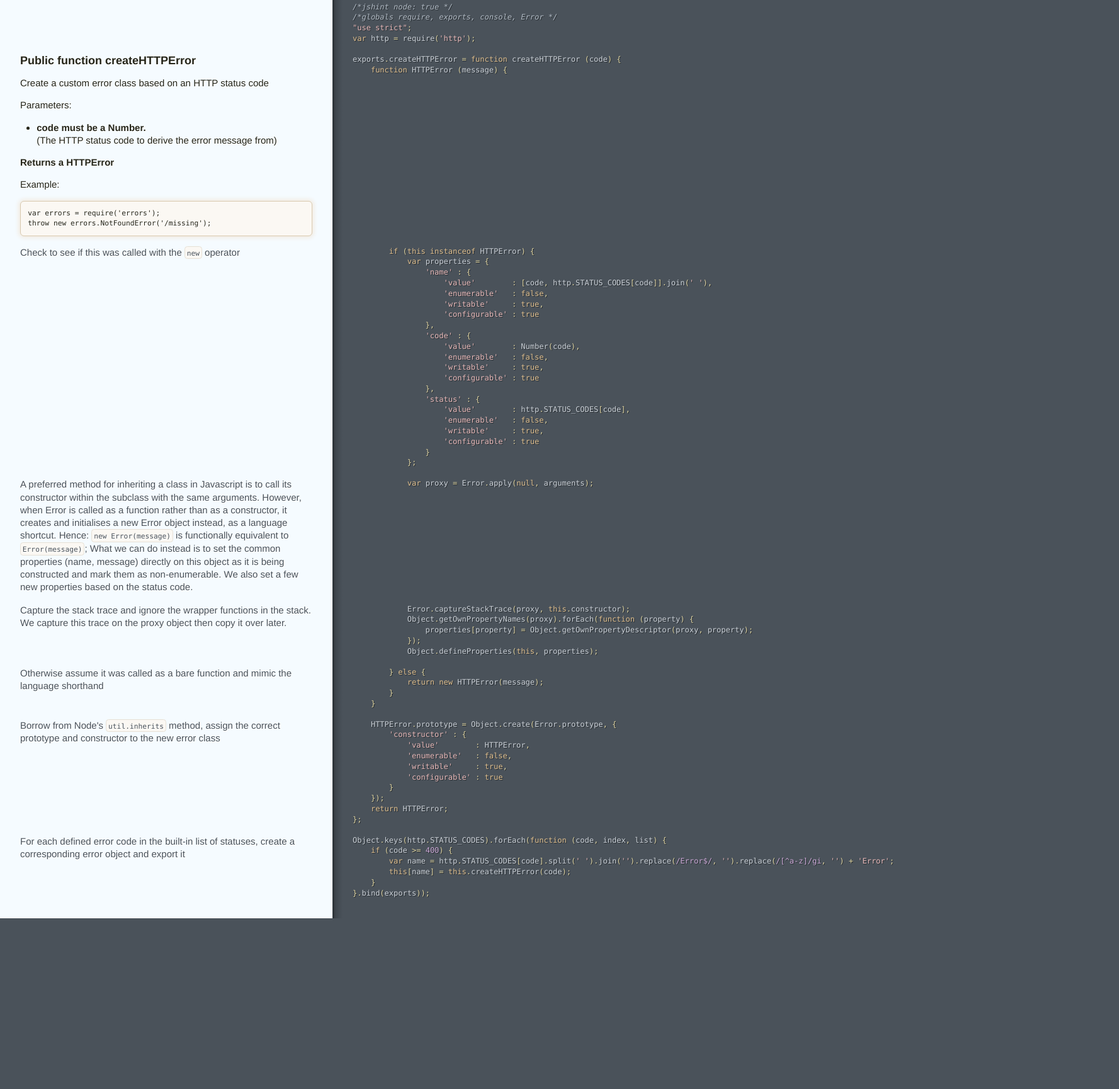
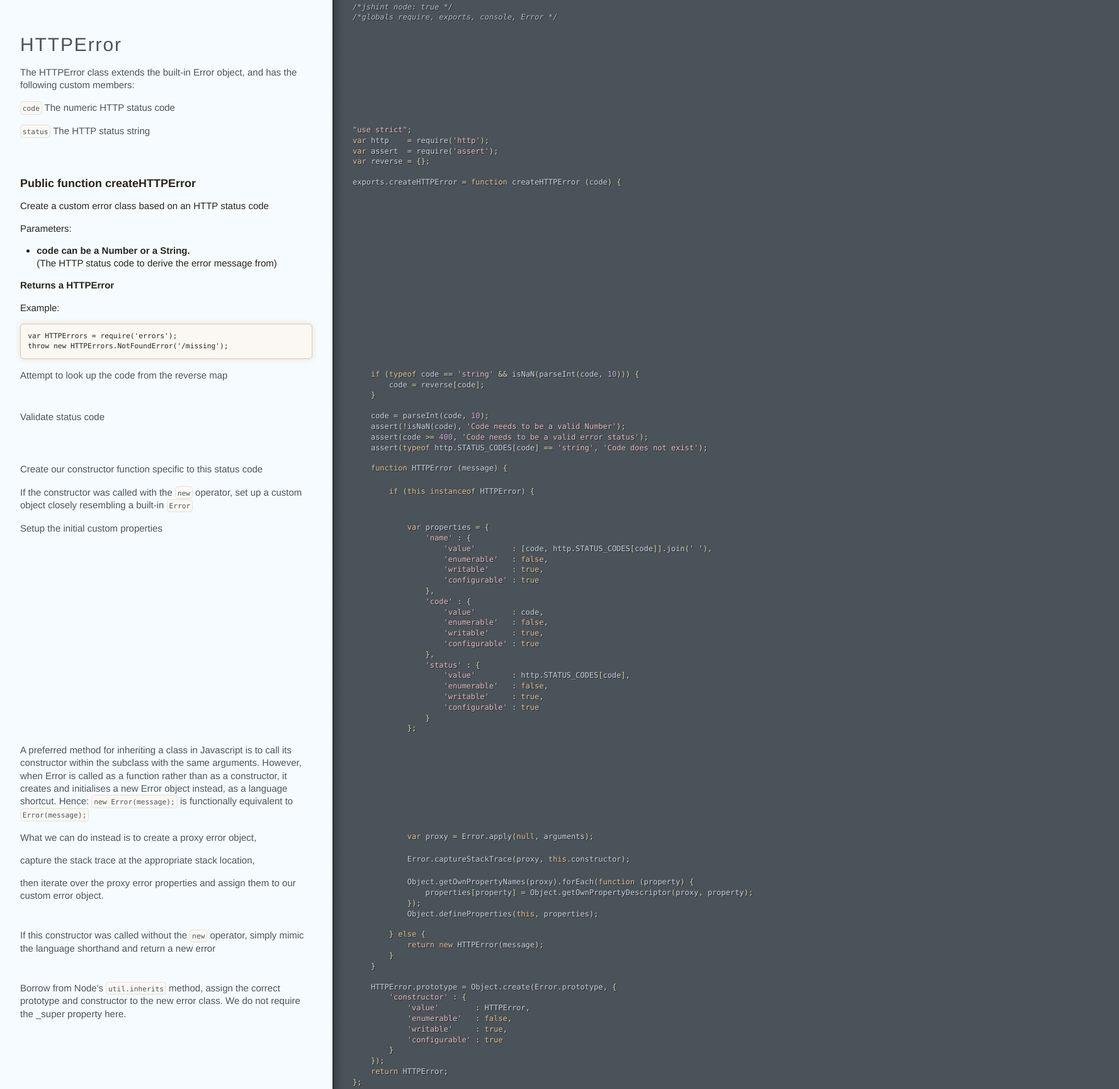
Before and after one commit to jproulx/node-http-error, a plain HTML site: page index.html in a window 1280 px wide. Shown: the part 63-1792 px from the top of the page at 63% size, 1777 px wide, since content can reach past the window. Before the commit the page ends 1521 px from the top, so only its background shows below. Drawn offline with Linux system fonts and the light colour scheme.

Commit message:
Generated documentation for 329d6fd0bdad02375d71637bb24e18695f1d8382

```diff
--- a/assets/behavior.js
+++ b/assets/behavior.js
@@ -24,7 +24,17 @@ f.event={add:function(a,c,d,e,g){var h,i,j,k,l,m,n,o,p,q,r,s;if(!(a.nodeType===3
         "title": "index"
       },
       "depth": 1,
-      "outline": []
+      "outline": [
+        {
+          "type": "heading",
+          "data": {
+            "level": 2,
+            "title": "HTTPError",
+            "slug": "httperror"
+          },
+          "depth": 2
+        }
+      ]
     }
   ];
 
--- a/index.html
+++ b/index.html
@@ -1,25 +1,32 @@
 <!DOCTYPE html><html lang="en"><head><title>index</title></head><meta http-equiv="Content-Type" content="text/html; charset=utf-8"><meta name="viewport" content="width=device-width, initial-scale=1.0, minimum-scale=1.0, maximum-scale=1.0"><meta name="groc-relative-root" content=""><meta name="groc-document-path" content="index"><meta name="groc-project-path" content="index.js"><meta name="groc-github-url" content="https://github.com/jproulx/node-http-error"><link rel="stylesheet" type="text/css" media="all" href="assets/style.css"><script type="text/javascript" src="assets/behavior.js"></script><body><div id="meta"><div class="file-path"><a href="https://github.com/jproulx/node-http-error/blob/master/index.js">index.js</a></div></div><div id="document"><div class="segment"><div class="code"><div class="wrapper"><span class="cm">/*jshint node: true */</span>
-<span class="cm">/*globals require, exports, console, Error */</span>
-<span class="s2">&quot;use strict&quot;</span><span class="p">;</span>
-<span class="kd">var</span> <span class="nx">http</span> <span class="o">=</span> <span class="nx">require</span><span class="p">(</span><span class="s1">&#39;http&#39;</span><span class="p">);</span></div></div></div><div class="segment"><div class="comments doc-section doc-section-public"><div class="wrapper"><p><span class='doc-section-header'>Public function createHTTPError</span></p>
+<span class="cm">/*globals require, exports, console, Error */</span></div></div></div><div class="segment"><div class="comments "><div class="wrapper"><h2 id="httperror">HTTPError</h2>
+
+<p>The HTTPError class extends the built-in Error object, and has the following custom members:</p></div></div></div><div class="segment"><div class="comments "><div class="wrapper"><p><code>code</code> The numeric HTTP status code</p></div></div></div><div class="segment"><div class="comments "><div class="wrapper"><p><code>status</code> The HTTP status string</p></div></div><div class="code"><div class="wrapper"><span class="s2">&quot;use strict&quot;</span><span class="p">;</span>
+<span class="kd">var</span> <span class="nx">http</span>    <span class="o">=</span> <span class="nx">require</span><span class="p">(</span><span class="s1">&#39;http&#39;</span><span class="p">);</span>
+<span class="kd">var</span> <span class="nx">assert</span>  <span class="o">=</span> <span class="nx">require</span><span class="p">(</span><span class="s1">&#39;assert&#39;</span><span class="p">);</span>
+<span class="kd">var</span> <span class="nx">reverse</span> <span class="o">=</span> <span class="p">{};</span></div></div></div><div class="segment"><div class="comments doc-section doc-section-public"><div class="wrapper"><p><span class='doc-section-header'>Public function createHTTPError</span></p>
 
 <p>Create a custom error class based on an HTTP status code</p>
 
 <p>Parameters:</p>
 
 <ul>
-<li><strong>code must be a Number.</strong><br/>(The HTTP status code to derive the error message from)</li>
+<li><strong>code can be a Number or a String.</strong><br/>(The HTTP status code to derive the error message from)</li>
 </ul>
 
 <p><strong>Returns a HTTPError</strong></p>
 
 <p>Example:</p>
 
-<pre><code>var errors = require('errors');
-throw new errors.NotFoundError('/missing');
-</code></pre></div></div><div class="code"><div class="wrapper"><span class="nx">exports</span><span class="p">.</span><span class="nx">createHTTPError</span> <span class="o">=</span> <span class="kd">function</span> <span class="nx">createHTTPError</span> <span class="p">(</span><span class="nx">code</span><span class="p">)</span> <span class="p">{</span>
-    <span class="kd">function</span> <span class="nx">HTTPError</span> <span class="p">(</span><span class="nx">message</span><span class="p">)</span> <span class="p">{</span></div></div></div><div class="segment"><div class="comments "><div class="wrapper"><p>Check to see if this was called with the <code>new</code> operator</p></div></div><div class="code"><div class="wrapper">        <span class="k">if</span> <span class="p">(</span><span class="k">this</span> <span class="k">instanceof</span> <span class="nx">HTTPError</span><span class="p">)</span> <span class="p">{</span>
-            <span class="kd">var</span> <span class="nx">properties</span> <span class="o">=</span> <span class="p">{</span>
+<pre><code>var HTTPErrors = require('errors');
+throw new HTTPErrors.NotFoundError('/missing');
+</code></pre></div></div><div class="code"><div class="wrapper"><span class="nx">exports</span><span class="p">.</span><span class="nx">createHTTPError</span> <span class="o">=</span> <span class="kd">function</span> <span class="nx">createHTTPError</span> <span class="p">(</span><span class="nx">code</span><span class="p">)</span> <span class="p">{</span></div></div></div><div class="segment"><div class="comments "><div class="wrapper"><p>Attempt to look up the code from the reverse map</p></div></div><div class="code"><div class="wrapper">    <span class="k">if</span> <span class="p">(</span><span class="k">typeof</span> <span class="nx">code</span> <span class="o">==</span> <span class="s1">&#39;string&#39;</span> <span class="o">&amp;&amp;</span> <span class="nb">isNaN</span><span class="p">(</span><span class="nb">parseInt</span><span class="p">(</span><span class="nx">code</span><span class="p">,</span> <span class="mi">10</span><span class="p">)))</span> <span class="p">{</span>
+        <span class="nx">code</span> <span class="o">=</span> <span class="nx">reverse</span><span class="p">[</span><span class="nx">code</span><span class="p">];</span>
+    <span class="p">}</span></div></div></div><div class="segment"><div class="comments "><div class="wrapper"><p>Validate status code</p></div></div><div class="code"><div class="wrapper">    <span class="nx">code</span> <span class="o">=</span> <span class="nb">parseInt</span><span class="p">(</span><span class="nx">code</span><span class="p">,</span> <span class="mi">10</span><span class="p">);</span>
+    <span class="nx">assert</span><span class="p">(</span><span class="o">!</span><span class="nb">isNaN</span><span class="p">(</span><span class="nx">code</span><span class="p">),</span> <span class="s1">&#39;Code needs to be a valid Number&#39;</span><span class="p">);</span>
+    <span class="nx">assert</span><span class="p">(</span><span class="nx">code</span> <span class="o">&gt;=</span> <span class="mi">400</span><span class="p">,</span> <span class="s1">&#39;Code needs to be a valid error status&#39;</span><span class="p">);</span>
+    <span class="nx">assert</span><span class="p">(</span><span class="k">typeof</span> <span class="nx">http</span><span class="p">.</span><span class="nx">STATUS_CODES</span><span class="p">[</span><span class="nx">code</span><span class="p">]</span> <span class="o">==</span> <span class="s1">&#39;string&#39;</span><span class="p">,</span> <span class="s1">&#39;Code does not exist&#39;</span><span class="p">);</span></div></div></div><div class="segment"><div class="comments "><div class="wrapper"><p>Create our constructor function specific to this status code</p></div></div><div class="code"><div class="wrapper">    <span class="kd">function</span> <span class="nx">HTTPError</span> <span class="p">(</span><span class="nx">message</span><span class="p">)</span> <span class="p">{</span></div></div></div><div class="segment"><div class="comments "><div class="wrapper"><p>If the constructor was called with the <code>new</code> operator, set up a custom object
+closely resembling a built-in <code>Error</code></p></div></div><div class="code"><div class="wrapper">        <span class="k">if</span> <span class="p">(</span><span class="k">this</span> <span class="k">instanceof</span> <span class="nx">HTTPError</span><span class="p">)</span> <span class="p">{</span></div></div></div><div class="segment"><div class="comments "><div class="wrapper"><p>Setup the initial custom properties</p></div></div><div class="code"><div class="wrapper">            <span class="kd">var</span> <span class="nx">properties</span> <span class="o">=</span> <span class="p">{</span>
                 <span class="s1">&#39;name&#39;</span> <span class="o">:</span> <span class="p">{</span>
                     <span class="s1">&#39;value&#39;</span>        <span class="o">:</span> <span class="p">[</span><span class="nx">code</span><span class="p">,</span> <span class="nx">http</span><span class="p">.</span><span class="nx">STATUS_CODES</span><span class="p">[</span><span class="nx">code</span><span class="p">]].</span><span class="nx">join</span><span class="p">(</span><span class="s1">&#39; &#39;</span><span class="p">),</span>
                     <span class="s1">&#39;enumerable&#39;</span>   <span class="o">:</span> <span class="kc">false</span><span class="p">,</span>
@@ -27,7 +34,7 @@ throw new errors.NotFoundError('/missing');
                     <span class="s1">&#39;configurable&#39;</span> <span class="o">:</span> <span class="kc">true</span>
                 <span class="p">},</span>
                 <span class="s1">&#39;code&#39;</span> <span class="o">:</span> <span class="p">{</span>
-                    <span class="s1">&#39;value&#39;</span>        <span class="o">:</span> <span class="nb">Number</span><span class="p">(</span><span class="nx">code</span><span class="p">),</span>
+                    <span class="s1">&#39;value&#39;</span>        <span class="o">:</span> <span class="nx">code</span><span class="p">,</span>
                     <span class="s1">&#39;enumerable&#39;</span>   <span class="o">:</span> <span class="kc">false</span><span class="p">,</span>
                     <span class="s1">&#39;writable&#39;</span>     <span class="o">:</span> <span class="kc">true</span><span class="p">,</span>
                     <span class="s1">&#39;configurable&#39;</span> <span class="o">:</span> <span class="kc">true</span>
@@ -42,19 +49,16 @@ throw new errors.NotFoundError('/missing');
 is to call its constructor within the subclass with the same arguments.
 However, when Error is called as a function rather than as a constructor,
 it creates and initialises a new Error object instead, as a language shortcut.
-Hence: <code>new Error(message)</code> is functionally equivalent to <code>Error(message)</code>;
-What we can do instead is to set the common properties (name, message)
-directly on this object as it is being constructed and mark them as non-enumerable.
-We also set a few new properties based on the status code.</p></div></div><div class="code"><div class="wrapper">            <span class="kd">var</span> <span class="nx">proxy</span> <span class="o">=</span> <span class="nb">Error</span><span class="p">.</span><span class="nx">apply</span><span class="p">(</span><span class="kc">null</span><span class="p">,</span> <span class="nx">arguments</span><span class="p">);</span></div></div></div><div class="segment"><div class="comments "><div class="wrapper"><p>Capture the stack trace and ignore the wrapper functions in the stack.
-We capture this trace on the proxy object then copy it over later.</p></div></div><div class="code"><div class="wrapper">            <span class="nb">Error</span><span class="p">.</span><span class="nx">captureStackTrace</span><span class="p">(</span><span class="nx">proxy</span><span class="p">,</span> <span class="k">this</span><span class="p">.</span><span class="nx">constructor</span><span class="p">);</span>
-            <span class="nb">Object</span><span class="p">.</span><span class="nx">getOwnPropertyNames</span><span class="p">(</span><span class="nx">proxy</span><span class="p">).</span><span class="nx">forEach</span><span class="p">(</span><span class="kd">function</span> <span class="p">(</span><span class="nx">property</span><span class="p">)</span> <span class="p">{</span>
+Hence: <code>new Error(message);</code> is functionally equivalent to <code>Error(message);</code></p></div></div></div><div class="segment"><div class="comments "><div class="wrapper"><p>What we can do instead is to create a proxy error object,</p></div></div><div class="code"><div class="wrapper">            <span class="kd">var</span> <span class="nx">proxy</span> <span class="o">=</span> <span class="nb">Error</span><span class="p">.</span><span class="nx">apply</span><span class="p">(</span><span class="kc">null</span><span class="p">,</span> <span class="nx">arguments</span><span class="p">);</span></div></div></div><div class="segment"><div class="comments "><div class="wrapper"><p>capture the stack trace at the appropriate stack location,</p></div></div><div class="code"><div class="wrapper">            <span class="nb">Error</span><span class="p">.</span><span class="nx">captureStackTrace</span><span class="p">(</span><span class="nx">proxy</span><span class="p">,</span> <span class="k">this</span><span class="p">.</span><span class="nx">constructor</span><span class="p">);</span></div></div></div><div class="segment"><div class="comments "><div class="wrapper"><p>then iterate over the proxy error properties and assign them to our custom
+error object.</p></div></div><div class="code"><div class="wrapper">            <span class="nb">Object</span><span class="p">.</span><span class="nx">getOwnPropertyNames</span><span class="p">(</span><span class="nx">proxy</span><span class="p">).</span><span class="nx">forEach</span><span class="p">(</span><span class="kd">function</span> <span class="p">(</span><span class="nx">property</span><span class="p">)</span> <span class="p">{</span>
                 <span class="nx">properties</span><span class="p">[</span><span class="nx">property</span><span class="p">]</span> <span class="o">=</span> <span class="nb">Object</span><span class="p">.</span><span class="nx">getOwnPropertyDescriptor</span><span class="p">(</span><span class="nx">proxy</span><span class="p">,</span> <span class="nx">property</span><span class="p">);</span>
             <span class="p">});</span>
-            <span class="nb">Object</span><span class="p">.</span><span class="nx">defineProperties</span><span class="p">(</span><span class="k">this</span><span class="p">,</span> <span class="nx">properties</span><span class="p">);</span></div></div></div><div class="segment"><div class="comments "><div class="wrapper"><p>Otherwise assume it was called as a bare function and mimic the language shorthand</p></div></div><div class="code"><div class="wrapper">        <span class="p">}</span> <span class="k">else</span> <span class="p">{</span>
+            <span class="nb">Object</span><span class="p">.</span><span class="nx">defineProperties</span><span class="p">(</span><span class="k">this</span><span class="p">,</span> <span class="nx">properties</span><span class="p">);</span></div></div></div><div class="segment"><div class="comments "><div class="wrapper"><p>If this constructor was called without the <code>new</code> operator, simply
+mimic the language shorthand and return a new error</p></div></div><div class="code"><div class="wrapper">        <span class="p">}</span> <span class="k">else</span> <span class="p">{</span>
             <span class="k">return</span> <span class="k">new</span> <span class="nx">HTTPError</span><span class="p">(</span><span class="nx">message</span><span class="p">);</span>
         <span class="p">}</span>
     <span class="p">}</span></div></div></div><div class="segment"><div class="comments "><div class="wrapper"><p>Borrow from Node's <code>util.inherits</code> method, assign the correct prototype
-and constructor to the new error class</p></div></div><div class="code"><div class="wrapper">    <span class="nx">HTTPError</span><span class="p">.</span><span class="nx">prototype</span> <span class="o">=</span> <span class="nb">Object</span><span class="p">.</span><span class="nx">create</span><span class="p">(</span><span class="nb">Error</span><span class="p">.</span><span class="nx">prototype</span><span class="p">,</span> <span class="p">{</span>
+and constructor to the new error class. We do not require the _super property here.</p></div></div><div class="code"><div class="wrapper">    <span class="nx">HTTPError</span><span class="p">.</span><span class="nx">prototype</span> <span class="o">=</span> <span class="nb">Object</span><span class="p">.</span><span class="nx">create</span><span class="p">(</span><span class="nb">Error</span><span class="p">.</span><span class="nx">prototype</span><span class="p">,</span> <span class="p">{</span>
         <span class="s1">&#39;constructor&#39;</span> <span class="o">:</span> <span class="p">{</span>
             <span class="s1">&#39;value&#39;</span>        <span class="o">:</span> <span class="nx">HTTPError</span><span class="p">,</span>
             <span class="s1">&#39;enumerable&#39;</span>   <span class="o">:</span> <span class="kc">false</span><span class="p">,</span>
@@ -63,10 +67,11 @@ and constructor to the new error class</p></div></div><div class="code"><div cla
         <span class="p">}</span>
     <span class="p">});</span>
     <span class="k">return</span> <span class="nx">HTTPError</span><span class="p">;</span>
-<span class="p">};</span></div></div></div><div class="segment"><div class="comments "><div class="wrapper"><p>For each defined error code in the built-in list of statuses, create a corresponding error object
-and export it</p></div></div><div class="code"><div class="wrapper"><span class="nb">Object</span><span class="p">.</span><span class="nx">keys</span><span class="p">(</span><span class="nx">http</span><span class="p">.</span><span class="nx">STATUS_CODES</span><span class="p">).</span><span class="nx">forEach</span><span class="p">(</span><span class="kd">function</span> <span class="p">(</span><span class="nx">code</span><span class="p">,</span> <span class="nx">index</span><span class="p">,</span> <span class="nx">list</span><span class="p">)</span> <span class="p">{</span>
+<span class="p">};</span></div></div></div><div class="segment"><div class="comments "><div class="wrapper"><p>For each defined error code in the built-in list of statuses, create a
+corresponding error shortcut and export it</p></div></div><div class="code"><div class="wrapper"><span class="nb">Object</span><span class="p">.</span><span class="nx">keys</span><span class="p">(</span><span class="nx">http</span><span class="p">.</span><span class="nx">STATUS_CODES</span><span class="p">).</span><span class="nx">forEach</span><span class="p">(</span><span class="kd">function</span> <span class="p">(</span><span class="nx">code</span><span class="p">,</span> <span class="nx">index</span><span class="p">,</span> <span class="nx">list</span><span class="p">)</span> <span class="p">{</span>
+    <span class="nx">reverse</span><span class="p">[</span><span class="nx">http</span><span class="p">.</span><span class="nx">STATUS_CODES</span><span class="p">[</span><span class="nx">code</span><span class="p">]]</span> <span class="o">=</span> <span class="nx">code</span><span class="p">;</span>
     <span class="k">if</span> <span class="p">(</span><span class="nx">code</span> <span class="o">&gt;=</span> <span class="mi">400</span><span class="p">)</span> <span class="p">{</span>
-        <span class="kd">var</span> <span class="nx">name</span> <span class="o">=</span> <span class="nx">http</span><span class="p">.</span><span class="nx">STATUS_CODES</span><span class="p">[</span><span class="nx">code</span><span class="p">].</span><span class="nx">split</span><span class="p">(</span><span class="s1">&#39; &#39;</span><span class="p">).</span><span class="nx">join</span><span class="p">(</span><span class="s1">&#39;&#39;</span><span class="p">).</span><span class="nx">replace</span><span class="p">(</span><span class="sr">/Error$/</span><span class="p">,</span> <span class="s1">&#39;&#39;</span><span class="p">).</span><span class="nx">replace</span><span class="p">(</span><span class="sr">/[^a-z]/gi</span><span class="p">,</span> <span class="s1">&#39;&#39;</span><span class="p">)</span> <span class="o">+</span> <span class="s1">&#39;Error&#39;</span><span class="p">;</span>
+        <span class="kd">var</span> <span class="nx">name</span> <span class="o">=</span> <span class="nx">http</span><span class="p">.</span><span class="nx">STATUS_CODES</span><span class="p">[</span><span class="nx">code</span><span class="p">].</span><span class="nx">replace</span><span class="p">(</span><span class="sr">/( [a-z])/g</span><span class="p">,</span> <span class="kd">function</span> <span class="p">(</span><span class="nx">$1</span><span class="p">)</span> <span class="p">{</span> <span class="k">return</span> <span class="nx">$1</span><span class="p">.</span><span class="nx">toUpperCase</span><span class="p">();</span> <span class="p">}).</span><span class="nx">replace</span><span class="p">(</span><span class="sr">/Error$/</span><span class="p">,</span> <span class="s1">&#39;&#39;</span><span class="p">).</span><span class="nx">replace</span><span class="p">(</span><span class="sr">/[^a-z]/gi</span><span class="p">,</span> <span class="s1">&#39;&#39;</span><span class="p">)</span> <span class="o">+</span> <span class="s1">&#39;Error&#39;</span><span class="p">;</span>
         <span class="k">this</span><span class="p">[</span><span class="nx">name</span><span class="p">]</span> <span class="o">=</span> <span class="k">this</span><span class="p">.</span><span class="nx">createHTTPError</span><span class="p">(</span><span class="nx">code</span><span class="p">);</span>
     <span class="p">}</span>
 <span class="p">}.</span><span class="nx">bind</span><span class="p">(</span><span class="nx">exports</span><span class="p">));</span></div></div></div></div></body></html>
```
